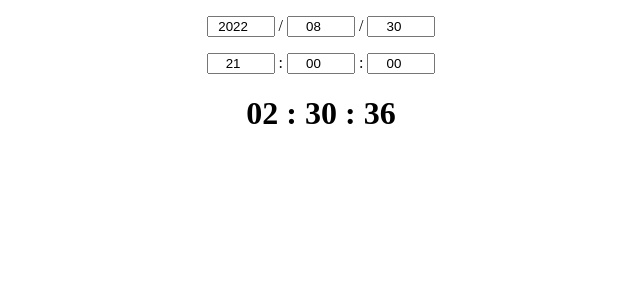
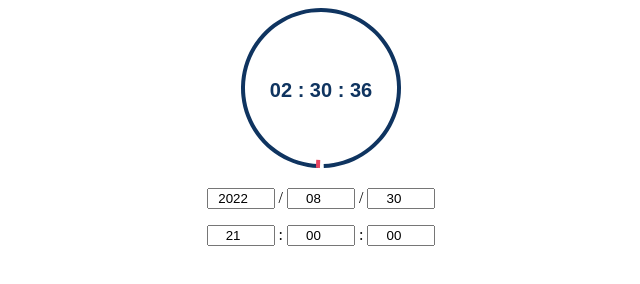
Before and after one commit to wakewakame/timer, a plain HTML site: page index.html in a window 1280 px wide. Shown: the whole page, without its empty margins (319-959 px from the left). Drawn offline with Linux system fonts and the light colour scheme.

Commit message:
円形のプログレスバーを追加

```diff
--- a/index.html
+++ b/index.html
@@ -7,23 +7,45 @@
       body {
         text-align: center;
       }
+      body>div {
+        margin: auto;
+      }
       input {
         width: 60px;
         text-align: center;
+      }
+      .timer_display {
+        position: relative;
+      }
+      .timer_display>svg {
+        margin: 0px;
+        padding: 0px;
+        width: 160px;
+      }
+      .timer_display>p {
+        margin: 0px;
+        padding: 0px;
+        position: absolute;
+        top: 50%;
+        left: 50%;
+        transform: translate(-50%, -50%);
+        color: #0F3460;
+        font: small-caps bold 20px/1 sans-serif;
       }
     </style>
     <script src="./index.js">
     </script>
   </head>
   <body>
-    <div style="margin: auto;">
+    <div>
+      <div class="timer_display">
+        <svg id="timer_graph" viewBox="-1 -1 2 2" xmlns="http://www.w3.org/2000/svg"></svg>
+        <p id="timer_text"></p>
+      </div>
       <div id="timer_input">
         <p><input /> / <input /> / <input /></p>
         <p><input /> : <input /> : <input /></p>
       </div>
-      <div>
-        <h1 id="timer_display"></h1>
-      </div>
     </div>
   </body>
 </html>
--- a/index.js
+++ b/index.js
@@ -15,7 +15,7 @@ const TimerInputElement = class {
     this.onChange = null;
     inputs.forEach(input => {
       input.addEventListener("input", () => {
-        this.onChange?.(this.getDate());
+        this.onChange?.(new Date(), this.getDate());
       });
     });
 
@@ -51,12 +51,12 @@ const TimerInputElement = class {
   }
 };
 
-const TimerDisplayElement = class {
+const TimerTextElement = class {
   constructor(element) {
     this.element = element;
   }
-  update(targetDate) {
-    const timeLeft = Math.round((targetDate.getTime() - (new Date()).getTime()) / 1000);
+  update(currentDate, targetDate) {
+    const timeLeft = Math.round((targetDate.getTime() - currentDate.getTime()) / 1000);
     const timeLeftSign = timeLeft >= 0 ? "" : "-";
     const timeLeftAbs = Math.abs(timeLeft);
     const timeLeftHours = Math.floor(timeLeftAbs / (60 * 60)).toString().padStart(2, "0");
@@ -66,20 +66,67 @@ const TimerDisplayElement = class {
   }
   static fromId(elementId) {
     const element = document.getElementById(elementId);
-    return new TimerDisplayElement(element);
+    return new TimerTextElement(element);
+  }
+};
+
+const TimerGraphElement = class {
+  constructor(element) {
+    this.element = element;
+  }
+  update(startDate, currentDate, targetDate) {
+    let progress = (currentDate.getTime() - startDate.getTime()) / (targetDate.getTime() - startDate.getTime());
+    progress = Math.max(0, Math.min(1, progress));
+    const startDeg = 270 - 2;
+    const endDeg = -90 + 2;
+    const middleDeg = startDeg * (1 - progress) + endDeg * progress;
+    const startX  = Math.cos(-  startDeg * Math.PI / 180.0);
+    const startY  = Math.sin(-  startDeg * Math.PI / 180.0);
+    const endX    = Math.cos(-    endDeg * Math.PI / 180.0);
+    const endY    = Math.sin(-    endDeg * Math.PI / 180.0);
+    const middleX = Math.cos(- middleDeg * Math.PI / 180.0);
+    const middleY = Math.sin(- middleDeg * Math.PI / 180.0);
+    const inner = 0.95;
+    const path1LargeArcFlag = Math.abs(middleDeg - startDeg) < 180 ? 0 : 1;
+    const path1 =
+      `<path fill="#E94560" stroke-opacity="0" d="` +
+        `M ${startX} ${startY} A 1 1 0 ${path1LargeArcFlag} 1 ${middleX} ${middleY} ` +
+        `L ${middleX * inner} ${middleY * inner} A ${inner} ${inner} 0 ${path1LargeArcFlag} 0 ${startX * inner} ${startY * inner}` +
+      `" />`
+    const path2LargeArcFlag = Math.abs(endDeg - middleDeg) < 180 ? 0 : 1;
+    const path2 =
+      `<path fill="#0F3460" stroke-opacity="0" d="` +
+        `M ${middleX} ${middleY} A 1 1 0 ${path2LargeArcFlag} 1 ${endX} ${endY} ` +
+        `L ${endX * inner} ${endY * inner} A ${inner} ${inner} 0 ${path2LargeArcFlag} 0 ${middleX * inner} ${middleY * inner}` +
+      `" />`
+    const path3 =
+      `<path fill-opacity="0" stroke="#E94560" stroke-width="0.05" d="` +
+        `M ${middleX} ${middleY} L ${middleX * 0.9} ${middleY * 0.9}` +
+      `" />`
+    this.element. innerHTML = path1 + "\n" + path2 + "\n" + path3;
+  }
+  static fromId(elementId) {
+    const element = document.getElementById(elementId);
+    return new TimerGraphElement(element);
   }
 };
 
 document.addEventListener("DOMContentLoaded", () => {
+  const startDate = new Date();
   const timerInput = TimerInputElement.fromId("timer_input");
-  const timerText = TimerDisplayElement.fromId("timer_display");
-  timerInput.onChange = date => { timerText.update(date); };
+  const timerText = TimerTextElement.fromId("timer_text");
+  const timerGraph = TimerGraphElement.fromId("timer_graph");
+  timerInput.onChange = (currentDate, targetDate) => {
+    timerText.update(currentDate, targetDate);
+    timerGraph.update(startDate, currentDate, targetDate);
+  };
   const loop = () => {
     // クエリの有無で設定画面とタイマー画面を切り替え
     // inputの表示をもうちょっとマシにする
-    // 円形のタイマーを表示する
+    const currentDate = new Date();
     const targetDate = timerInput.getDate();
-    timerText.update(targetDate);
+    timerText.update(currentDate, targetDate);
+    timerGraph.update(startDate, currentDate, targetDate);
     let timeout = 1000 - (new Date).getMilliseconds();
     if (timeout < 100) { timeout += 1000; }
     setTimeout(loop, timeout);
```
